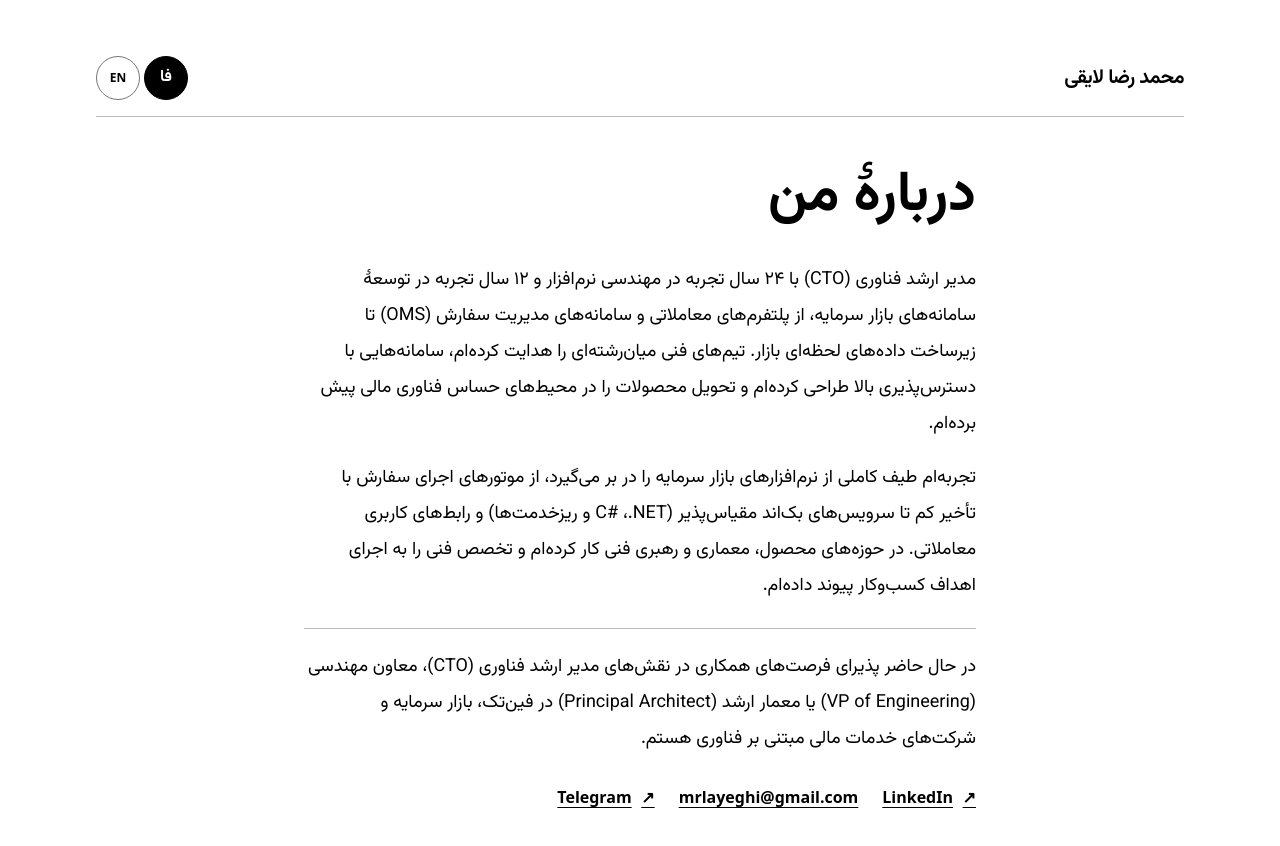
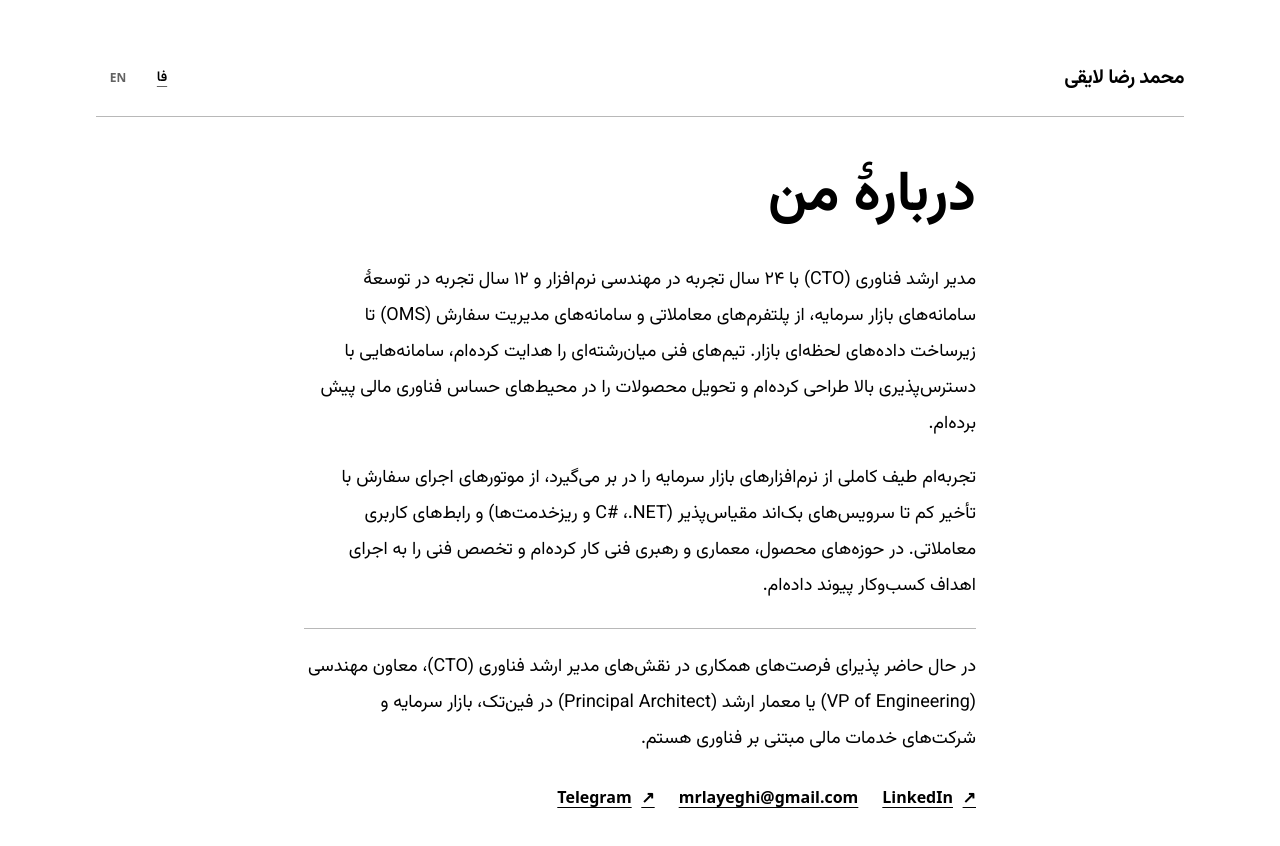
Before and after one commit to mrlayeghi/Shared, a plain HTML site: page index.html in a window 1280 px wide. Drawn offline with Linux system fonts and the light colour scheme.

Commit message:
Make language controls visually quieter

```diff
--- a/index.html
+++ b/index.html
@@ -21,7 +21,7 @@
       --paper: #fff;
       --ink: #000;
       --rule: #b8b8b8;
-      --control-border: #767676;
+      --muted: #626262;
       background: var(--paper);
       color: var(--ink);
       font-family: system-ui, sans-serif;
@@ -34,7 +34,7 @@
         --paper: #181818;
         --ink: #e6e6e6;
         --rule: #555;
-        --control-border: #777;
+        --muted: #a8a8a8;
       }
     }
 
@@ -68,7 +68,6 @@
     .languages {
       display: flex;
       flex-wrap: wrap;
-      gap: .25rem;
     }
 
     .language {
@@ -76,24 +75,25 @@
       place-items: center;
       block-size: 2.75rem;
       inline-size: 2.75rem;
-      border: 1px solid var(--control-border);
-      border-radius: 50%;
+      border: 0;
       padding: 0;
       background: transparent;
-      color: inherit;
-      font: 700 .75rem/1 system-ui, sans-serif;
+      color: var(--muted);
+      font: 600 .75rem/1 system-ui, sans-serif;
       cursor: pointer;
     }
 
-    .language:lang(fa) { font: 700 1rem/1 Vazirmatn, Tahoma, "Segoe UI", sans-serif; }
+    .language:lang(fa) { font: 600 .875rem/1 Vazirmatn, Tahoma, "Segoe UI", sans-serif; }
 
-    .language[aria-pressed="true"] {
-      border-color: var(--ink);
-      background: var(--ink);
-      color: var(--paper);
+    .language:hover,
+    .language[aria-pressed="true"] { color: var(--ink); }
+
+    .language[aria-pressed="true"] span {
+      text-decoration: underline;
+      text-decoration-color: var(--muted);
+      text-decoration-thickness: 1px;
+      text-underline-offset: .35em;
     }
-
-    .language:hover { border-color: var(--ink); }
 
     main {
       max-inline-size: 42rem;
```
